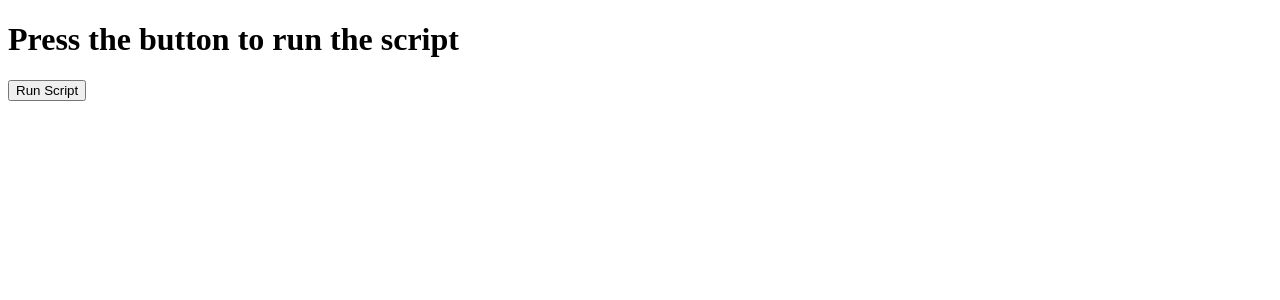
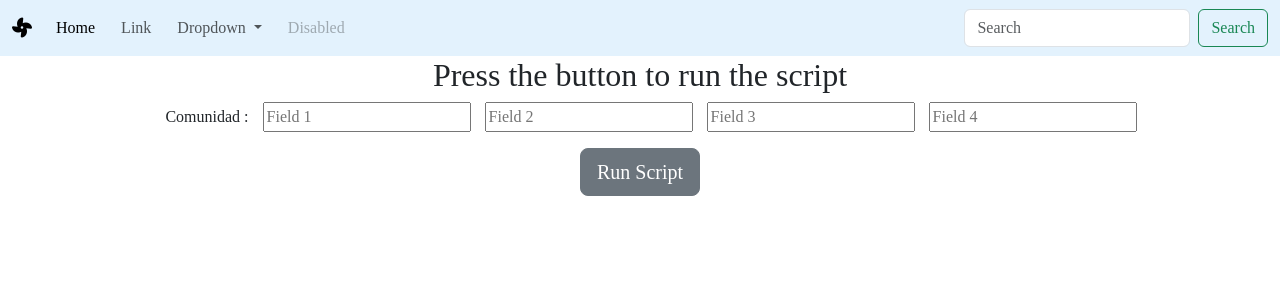
Before and after one commit to cyan-mv/sesa, a Flask app: page / in a window 1280 px wide. Shown: the top 300 px of the page. Run offline with Flask 3, Linux system fonts and the light colour scheme.

Commit message:
Basic website layout

```diff
--- a/app.py
+++ b/app.py
@@ -1,4 +1,4 @@
-from flask import Flask, render_template
+from flask import Flask, render_template, request
 import subprocess
 
 app = Flask(__name__)
@@ -7,14 +7,30 @@ app = Flask(__name__)
 def index():
     return render_template('index.html')
 
-# @app.route('/run_script', methods=['POST'])
-# def run_script():
-#     try:
-#         # Run the script using subprocess
-#         subprocess.run(['python', 'generate_excel.py'], check=True)
-#         return "Script executed successfully"
-#     except Exception as e:
-#         return f"An error occurred: {str(e)}"
+@app.route('/run_script', methods=['POST'])
+def run_script():
+    try:
+        # Run the script using subprocess
+        subprocess.run(['python', 'generate_excel.py'], check=True)
+        return "Script executed successfully"
+    except Exception as e:
+        return f"An error occurred: {str(e)}"
+
+""" @app.route('/process_form', methods=['POST'])
+def process_form():
+    field1 = request.form.get('field1')
+    field2 = request.form.get('field2')
+    field3 = request.form.get('field3')
+    field4 = request.form.get('field4')
+
+    # Create a list with the values
+    input_values = [field1, field2, field3, field4]
+
+    # Do something with the input_values list
+    # ...
+
+    return render_template('result.html', input_values=input_values) """
+
 
 if __name__ == '__main__':
     app.run(debug=True, port=8000)
--- a/generate_excel.py
+++ b/generate_excel.py
@@ -44,7 +44,7 @@ df1['Total'] = df1[columns_to_sum].sum(axis=1)
 df2['Total'] = df2[columns_to_sum].sum(axis=1)
 
 # Specify the Excel file name
-excel_file = 'example.xlsx'
+excel_file = 'output.xlsx'
 
 initial_cords = [1, 1]
 gap = 1
--- /dev/null
+++ b/generate_json.py
@@ -0,0 +1 @@
+print("mmmm")
--- /dev/null
+++ b/static/style.css
@@ -0,0 +1,20 @@
+/* Center all body */
+body {
+    text-align: center;
+}
+
+/* ul { */
+/*     list-style: none; */
+/*     padding: 0; */
+/* } */
+
+li {
+    display: inline-block; /* Display the <li> elements horizontally */
+    margin-right: 10px; /* Add some spacing between the elements if needed */
+}
+
+/* center all buttons */
+/* input { */
+/*     display: block !important; */
+/*     margin: 0 auto !important; */
+/* } */
--- /dev/null
+++ b/templates/base.html
@@ -0,0 +1,54 @@
+  <!DOCTYPE html>
+  <html lang="en">
+  <head>
+
+      <link rel="stylesheet" href="https://cdnjs.cloudflare.com/ajax/libs/font-awesome/6.4.2/css/all.min.css" integrity="sha512-z3gLpd7yknf1YoNbCzqRKc4qyor8gaKU1qmn+CShxbuBusANI9QpRohGBreCFkKxLhei6S9CQXFEbbKuqLg0DA==" crossorigin="anonymous" referrerpolicy="no-referrer" />
+      <link href="https://cdn.jsdelivr.net/npm/bootstrap@5.3.2/dist/css/bootstrap.min.css" rel="stylesheet" integrity="sha384-T3c6CoIi6uLrA9TneNEoa7RxnatzjcDSCmG1MXxSR1GAsXEV/Dwwykc2MPK8M2HN" crossorigin="anonymous">
+      <link rel="stylesheet" href="{{ url_for('static', filename='style.css') }}">
+      <meta charset="UTF-8">
+      <!-- link main_style.css -->
+
+      <title> {% block title %} {% endblock %}</title>
+  </head>
+  <body style="font-family: 'IBM Plex Mono';">
+    <nav class="navbar navbar-expand-lg" style="background-color: #e3f2fd;">
+          <div class="container-fluid">
+            <i class="fa-solid fa-fan navbar-brand" href="#"></i>
+            <!-- <a class="navbar-brand" href="#"> Home </a> -->
+            <button class="navbar-toggler" type="button" data-bs-toggle="collapse" data-bs-target="#navbarSupportedContent" aria-controls="navbarSupportedContent" aria-expanded="false" aria-label="Toggle navigation">
+              <span class="navbar-toggler-icon"></span>
+            </button>
+            <div class="collapse navbar-collapse" id="navbarSupportedContent">
+              <ul class="navbar-nav me-auto mb-2 mb-lg-0">
+                <li class="nav-item">
+                  <a class="nav-link active" aria-current="page" href="#">Home</a>
+                </li>
+                <li class="nav-item">
+                  <a class="nav-link" href="#">Link</a>
+                </li>
+                <li class="nav-item dropdown">
+                  <a class="nav-link dropdown-toggle" href="#" role="button" data-bs-toggle="dropdown" aria-expanded="false">
+                    Dropdown
+                  </a>
+                  <ul class="dropdown-menu">
+                    <li><a class="dropdown-item" href="#">Action</a></li>
+                    <li><a class="dropdown-item" href="#">Another action</a></li>
+                    <li><hr class="dropdown-divider"></li>
+                    <li><a class="dropdown-item" href="#">Something else here</a></li>
+                  </ul>
+                </li>
+                <li class="nav-item">
+                  <a class="nav-link disabled">Disabled</a>
+                </li>
+              </ul>
+              <form class="d-flex" role="search">
+                <input class="form-control me-2" type="search" placeholder="Search" aria-label="Search">
+                <button class="btn btn-outline-success" type="submit">Search</button>
+              </form>
+            </div>
+          </div>
+        </nav>
+      {% block content %}{% endblock %}
+
+      <script src="https://cdn.jsdelivr.net/npm/bootstrap@5.3.2/dist/js/bootstrap.bundle.min.js" integrity="sha384-C6RzsynM9kWDrMNeT87bh95OGNyZPhcTNXj1NW7RuBCsyN/o0jlpcV8Qyq46cDfL" crossorigin="anonymous"></script>
+  </body>
--- a/templates/index.html
+++ b/templates/index.html
@@ -1,12 +1,18 @@
-<!DOCTYPE html>
-<html>
-	<head>
-    <title>Run Script</title>
-	</head>
-	<body>
-    <h1>Press the button to run the script</h1>
-    <form method="POST" action="/run_script">
-      <input type="submit" value="Run Script">
-    </form>
-	</body>
-</html>
+{% extends "base.html" %}
+{% block title %} Home {% endblock %}
+{% block content %}
+  <!-- Create a centered h1 -->
+  <center>
+  <h2> Press the button to run the script </h2>
+  </center>
+  <form method="POST" action="/run_script">
+    <ul>
+      <li> Comunidad : </li>
+      <li><input type="text" name="field1" placeholder="Field 1"></li>
+      <li><input type="text" name="field2" placeholder="Field 2"></li>
+      <li><input type="text" name="field3" placeholder="Field 3"></li>
+      <li><input type="text" name="field4" placeholder="Field 4"></li>
+    </ul>
+    <input type="submit" value="Run Script" class="btn btn-secondary btn-lg">
+  </form>
+{% endblock %}
```
Also changed, not shown: html.html (deleted, +0 -8 lines), regions.json (+25 -8 lines), templates/result.html (added, +11 -0 lines), test.py (deleted, +0 -12 lines), 1 other file.
